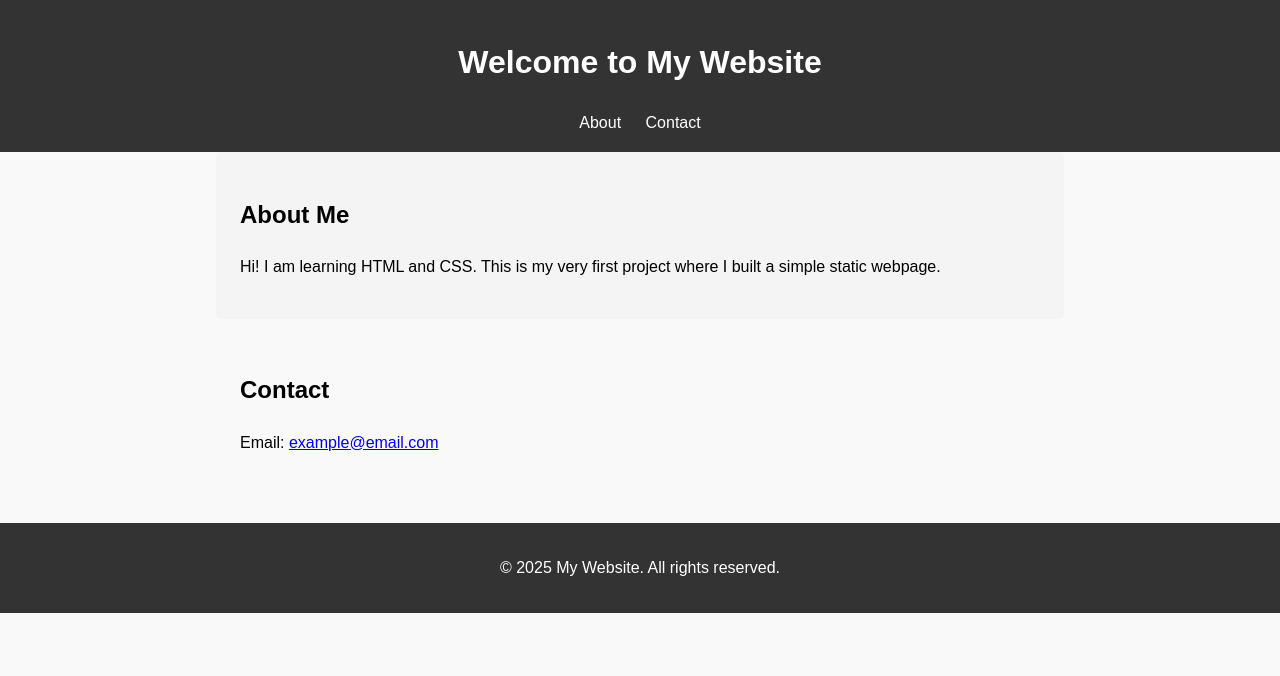
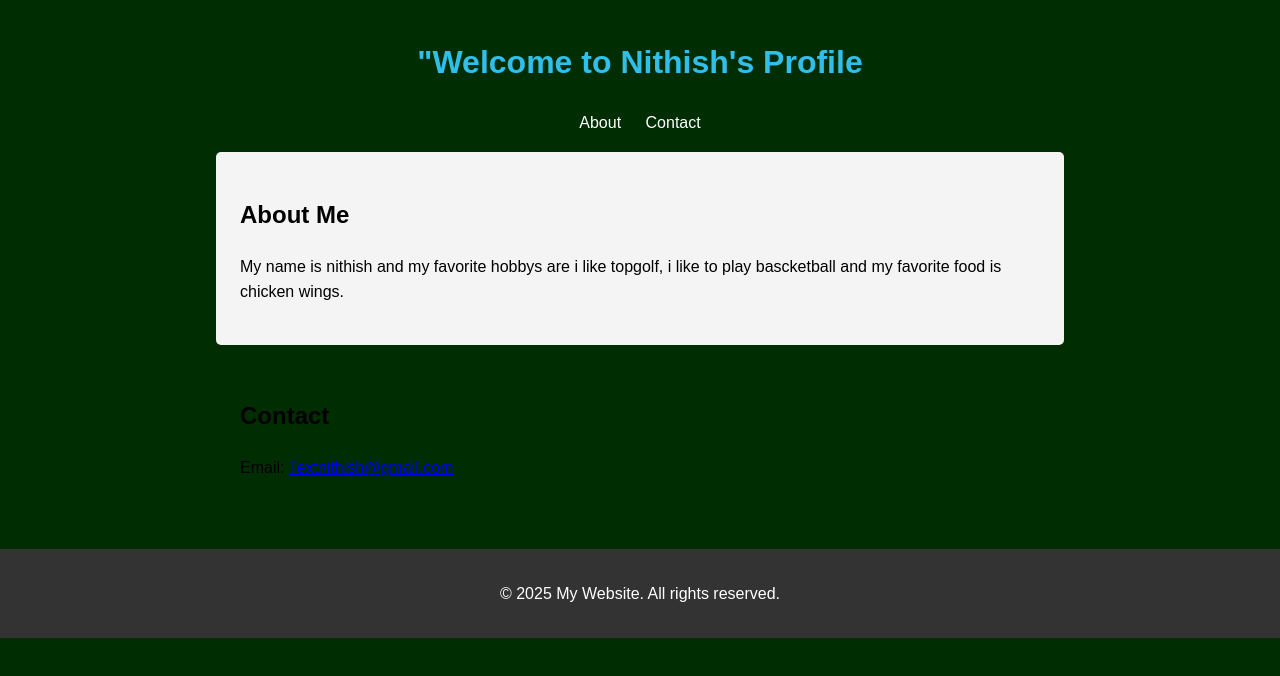
Before and after one commit to NithishEla/NithishProfile, a plain HTML site: page index.html in a window 1280 px wide. Drawn offline with Linux system fonts and the light colour scheme.

Commit message:
Change Title and Colors
- Changed Title
- Change COlors

```diff
--- a/index.html
+++ b/index.html
@@ -3,13 +3,13 @@
 <head>
   <meta charset="UTF-8">
   <meta name="viewport" content="width=device-width, initial-scale=1.0">
-  <title>My Basic Website</title>
+  <title>Nithish's Profile</title>
   <link rel="stylesheet" href="style.css">
 </head>
 <body>
   <!-- Header -->
   <header>
-    <h1>Welcome to My Website</h1>
+    <h1>"Welcome to Nithish's Profile</h1>
     <nav>
       <a href="#about">About</a>
       <a href="#contact">Contact</a>
@@ -20,15 +20,14 @@
   <section id="about">
     <h2>About Me</h2>
     <p>
-      Hi! I am learning HTML and CSS.
-      This is my very first project where I built a simple static webpage.
+      My name is nithish and my favorite hobbys are i like topgolf, i like to play bascketball and my favorite food is chicken wings.
     </p>
   </section>
 
   <!-- Contact Section -->
   <section id="contact">
     <h2>Contact</h2>
-    <p>Email: <a href="mailto:example@email.com">example@email.com</a></p>
+    <p>Email: <a href="mailto:example@email.com">Textnithish@gmail.com</a></p>
   </section>
 
   <!-- Footer -->
--- a/style.css
+++ b/style.css
@@ -4,13 +4,13 @@ body {
   margin: 0;
   padding: 0;
   line-height: 1.6;
-  background-color: #f9f9f9;
+  background-color: #002e02;
 }
 
 /* Header */
 header {
-  background: #333;
-  color: #fff;
+  background: #002e02;
+  color: #30bfeb;
   padding: 1rem 0;
   text-align: center;
 }
```
Also changed, not shown: 1 other file.
